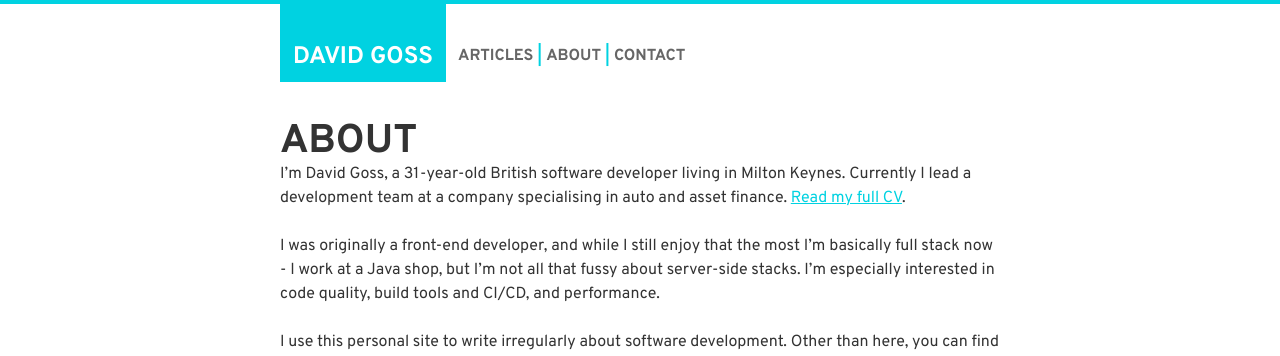
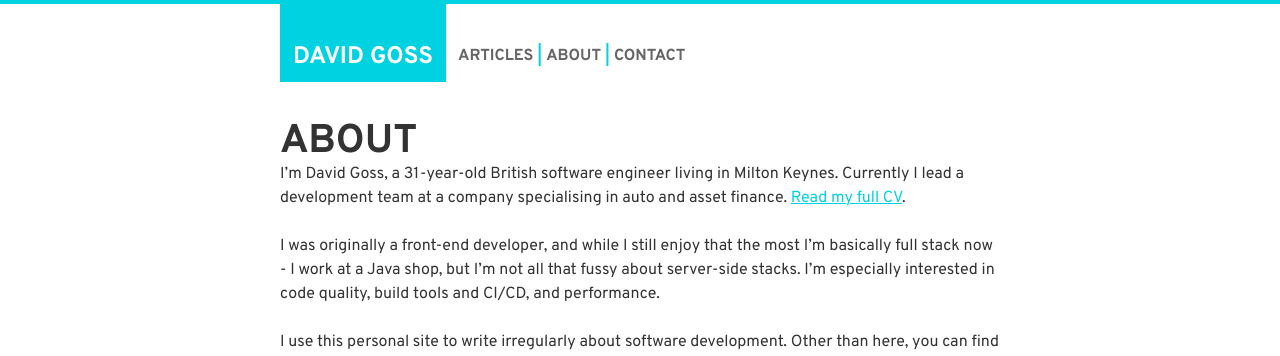
Before and after one commit to davidjgoss/davidjgoss.co, a Jekyll site: the page built from about.md, in a window 1280 px wide. Shown: the top 356 px of the page. Built offline with Jekyll 4.4.1, drawn with Linux system fonts in a browser that asks for light colours; some web fonts are replaced.

Commit message:
engineer sounds loftier than developer

```diff
--- a/_layouts/home.html
+++ b/_layouts/home.html
@@ -5,7 +5,7 @@
 <a href="/" class="site-logo">David Goss</a>
 <main class="main" role="main">
     <section class="site-intro">
-        <p>I'm <strong>David</strong>, a software developer from the UK.</p>
+        <p>I'm <strong>David</strong>, a software engineer from the UK.</p>
 
         <p>Most recently, I wrote about {% for post in site.categories.blog limit:1 %}<a href="{{ post.url }}">{{ post.latest }}</a>{% endfor %}. There are <a href="/blog/">other articles</a> too.</p>
 
--- a/about.md
+++ b/about.md
@@ -4,7 +4,7 @@ title: About
 permalink: /about/
 ---
 
-I'm David Goss, a 31-year-old British software developer living in Milton Keynes. Currently I lead a development team at a company specialising in auto and asset finance. [Read my full CV](/cv/).
+I'm David Goss, a 31-year-old British software engineer living in Milton Keynes. Currently I lead a development team at a company specialising in auto and asset finance. [Read my full CV](/cv/).
 
 I was originally a front-end developer, and while I still enjoy that the most I'm basically full stack now - I work at a Java shop, but I'm not all that fussy about server-side stacks. I'm especially interested in code quality, build tools and CI/CD, and performance.
 
```
